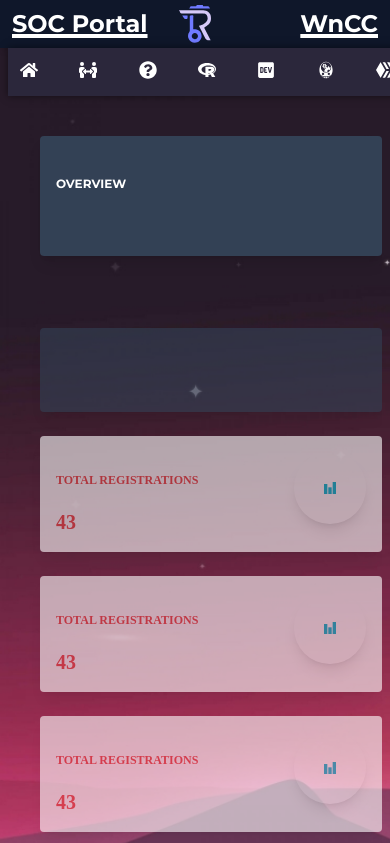
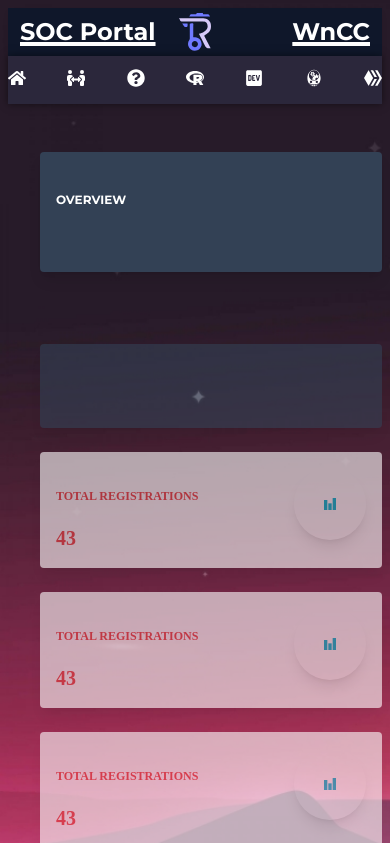
Before and after one commit to ishit16/WnCCPortal, a React (Vite) app: page /projects/details in a window 390 px wide. Shown: the top 843 px of the page. Built offline with nearby package versions, Linux system fonts and the light colour scheme; no server answers.

Commit message:
Removed Incorrect Ways of CSS

```diff
--- a/src/components/menu/menu.jsx
+++ b/src/components/menu/menu.jsx
@@ -67,7 +67,7 @@ const Containerr = styled.nav`
   justify-content: space-between;
   width: 100%;
   height: 3rem;
-  padding: 0 0.75rem;
+  padding: 0;
   background: #2b273b;
   box-shadow: 0 0 0.5rem rgb(0 0 0 / 50%);
 
--- a/src/components/shared/header.jsx
+++ b/src/components/shared/header.jsx
@@ -12,7 +12,7 @@ const Header = ({ disable = [], children }) => {
 
   return (
     <>
-      <div className="z-10 sticky top-0 flex items-center justify-center h-12 bg-slate-900 shadow-md -my-2 -mx-2">
+      <div className="z-10 sticky top-0 flex items-center justify-center h-12 bg-slate-900 shadow-md">
         <ResoBinLogo width="32" />
         <div className="text-white underline decoration-4 font-semibold text-2xl font-sans absolute flex justify-center left-3">
           SOC Portal
--- a/src/pages/ProjectDetails.jsx
+++ b/src/pages/ProjectDetails.jsx
@@ -5,7 +5,7 @@ import ProjectStats from "../components/ProjectDetails/projectStats";
 export default function ProjectDetails() {
   return (
     <>
-      <div className="overflow-x-hidden lg:ml-36 py-12 min-h-screen">
+      <div className="lg:ml-36 py-12 min-h-screen">
         <div className="px-4 md:px-10 mx-auto w-full">
           <div className="flex flex-wrap">
             <div className="w-full xl:w-7/12 mb-12 xl:mb-0 px-4">
```
